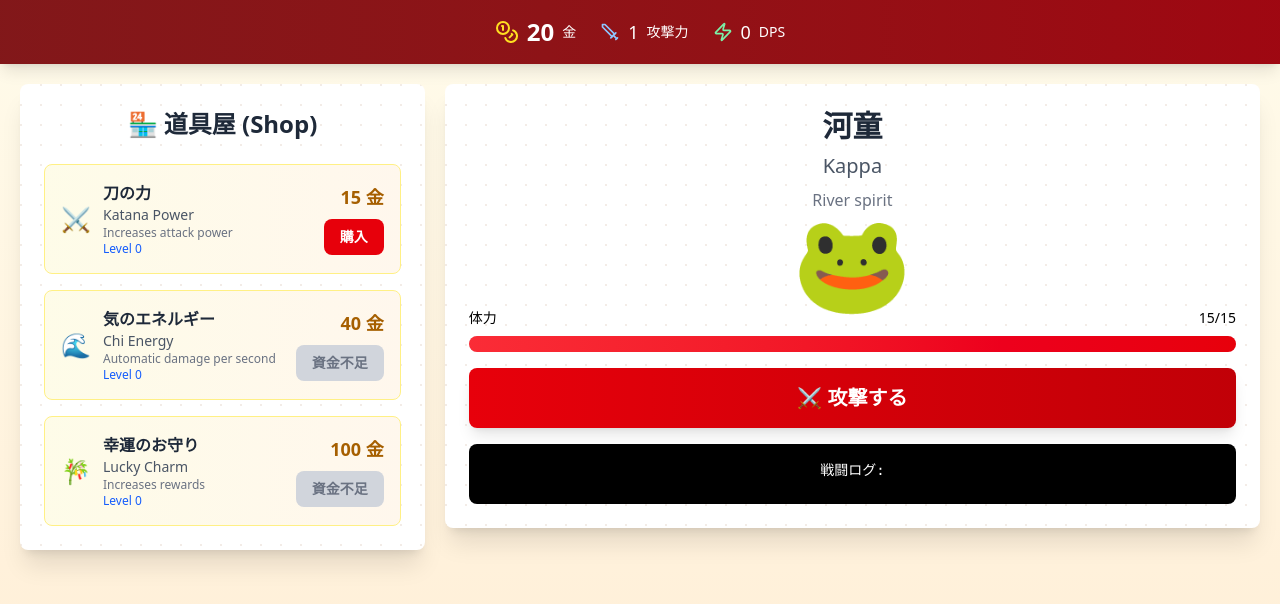
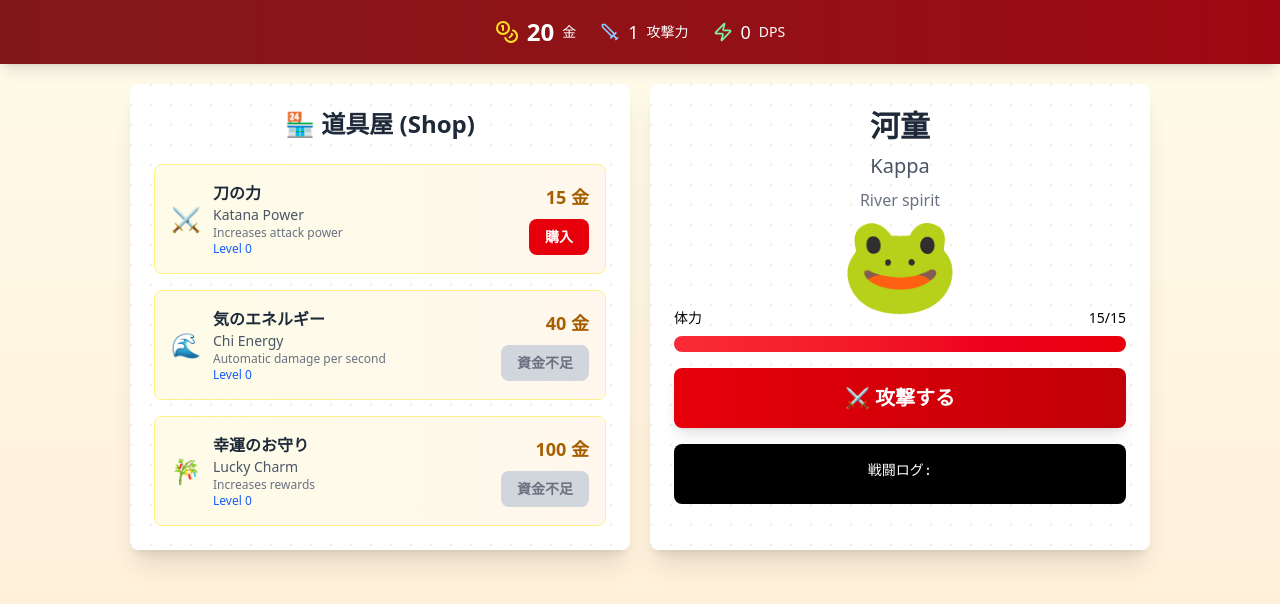
Before and after one commit to leopaul29/clickhero-clone, a React (Vite) app: page / in a window 1280 px wide. Shown: the top 604 px of the page. Built offline with nearby package versions, Linux system fonts and the light colour scheme.

Commit message:
update style

```diff
--- a/src/App.tsx
+++ b/src/App.tsx
@@ -10,13 +10,9 @@ function App() {
             <div>
                 <Header/>
             </div>
-            <div className="flex flex-row gap-5 m-5">
-                <div>
-                    <Shop/>
-                </div>
-                <div className="grow">
-                    <BattleZone/>
-                </div>
+            <div className="flex flex-row gap-5 m-5 justify-center">
+                <Shop/>
+                <BattleZone/>
             </div>
         </div>
     )
--- a/src/compontents/BattleZone.tsx
+++ b/src/compontents/BattleZone.tsx
@@ -4,7 +4,7 @@ import {DpsTimer} from "./DpsTimer.tsx";
 import {CombatLog} from "./CombatLog.tsx";
 
 export function BattleZone() {
-    return <div className="bg-white rounded-lg shadow-xl p-6 japanese-paper">
+    return <div className="bg-white rounded-lg shadow-xl p-6 japanese-paper min-w-[500px]">
         <div className="text-center space-y-4">
             <Monster/>
             <AttackButton/>
--- a/src/compontents/Shop.tsx
+++ b/src/compontents/Shop.tsx
@@ -4,7 +4,7 @@ import {useGameContext} from "../hooks/UseGameContext.tsx";
 export function Shop() {
     const {buyBonus, gold} = useGameContext();
 
-    return <div className="bg-white rounded-lg shadow-xl p-6 japanese-paper">
+    return <div className="bg-white rounded-lg shadow-xl p-6 japanese-paper min-w-[500px]">
         <h2 className="text-2xl font-bold text-gray-800 mb-6 text-center">
             🏪 道具屋 (Shop)
         </h2>
```
